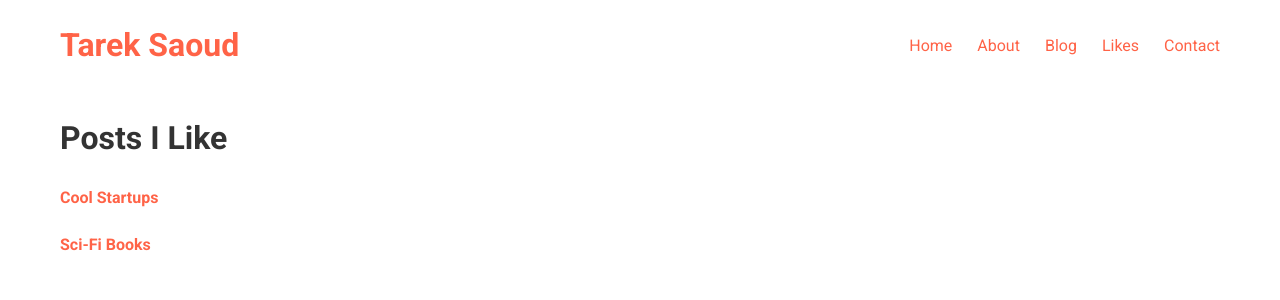
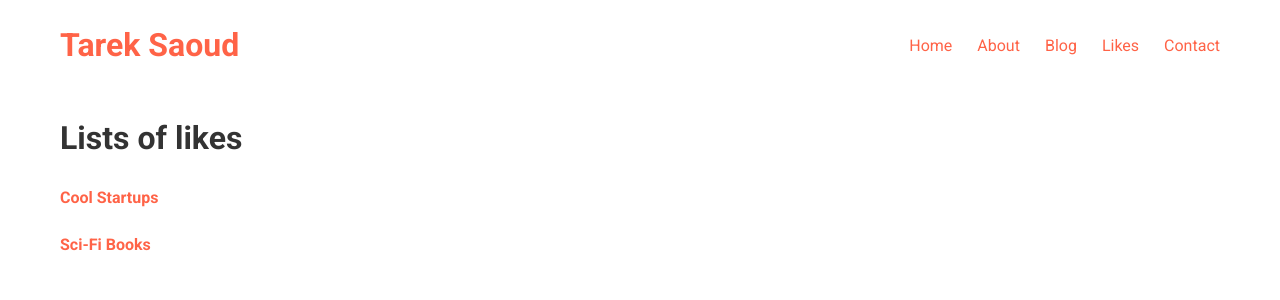
Before and after one commit to tarekgs/tarekgs.github.io, a Jekyll site: the page built from likes.html, in a window 1280 px wide. Shown: the top 300 px of the page. Built offline with Jekyll 4.4.1, drawn with Linux system fonts in a browser that asks for light colours.

Commit message:
Update likes.html

```diff
--- a/likes.html
+++ b/likes.html
@@ -4,7 +4,7 @@ title: Likes
 ---
 
 <main class="likes-main">
-    <h1>Posts I Like</h1>
+    <h1>Lists of likes</h1>
     <ul>
       {% for post in site.posts %}
         {% if post.categories contains "likes" %}
```
